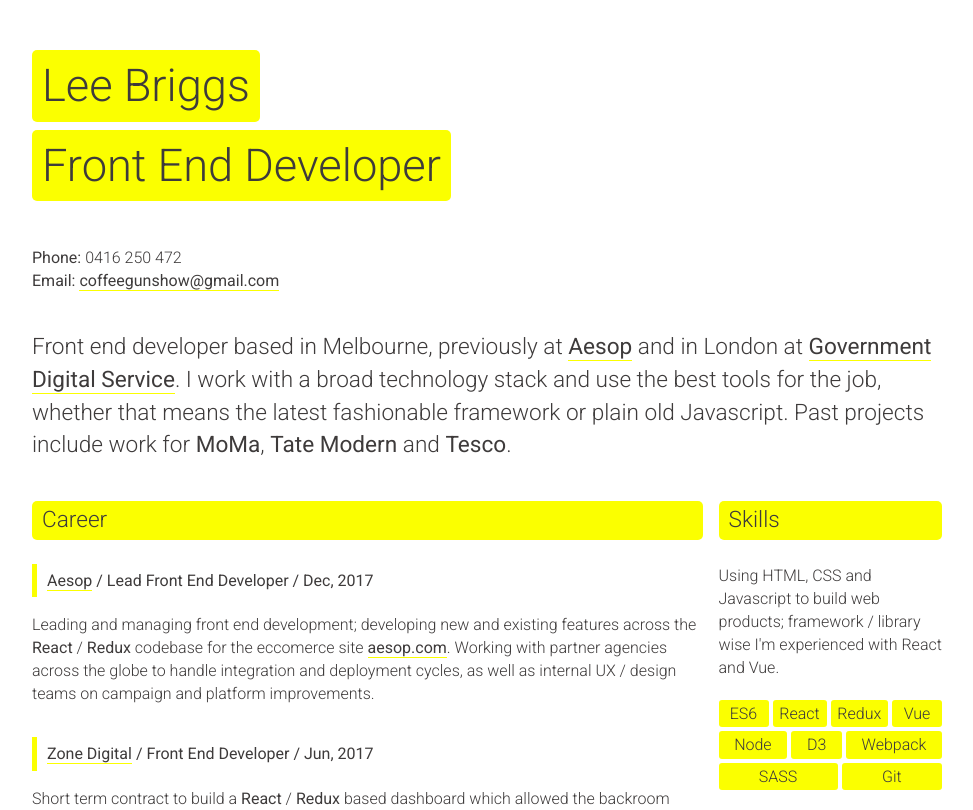
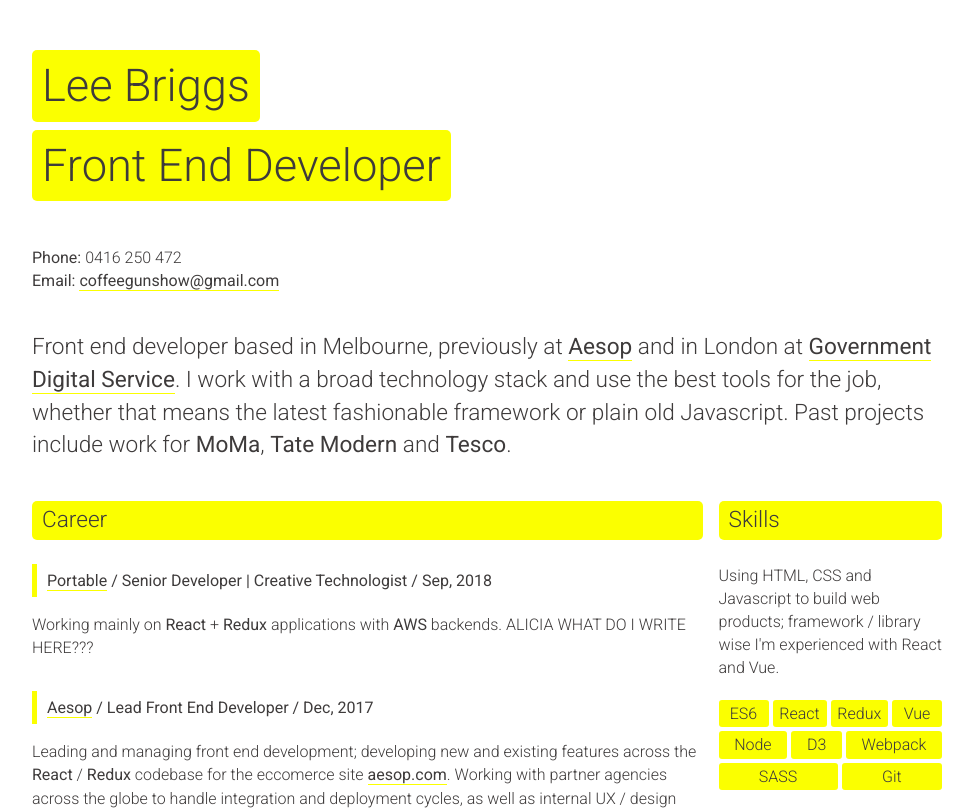
Before and after one commit to theleebriggs/theleebriggs.github.io, a React (Create React App) app: page / in a window 1280 px wide. Shown: the top 810 px of the page, without its empty margins (153-1126 px from the left). Built offline with nearby package versions, Linux system fonts and the light colour scheme.

Commit message:
Upgraded react-scripts. Updated resume content.

```diff
--- a/src/Resume/resume.data.js
+++ b/src/Resume/resume.data.js
@@ -8,6 +8,19 @@
 }
 
 const work = [
+  {
+    name: 'Portable',
+    position: 'Senior Developer | Creative Technologist',
+    url: 'https://portable.com.au',
+    startDate: '2018-09-01',
+    endDate: '2018-05-01',
+    summary: '<p>Working mainly on <strong>React</strong> + <strong>Redux</strong> applications with <strong>AWS</strong> backends. ALICIA WHAT DO I WRITE HERE???</p>',
+    highlights: [],
+    tags: [
+      'React',
+      'Redux'
+    ]
+  },
   {
     name: 'Aesop',
     position: 'Lead Front End Developer',
```
Also changed, not shown: package.json (+18 -13 lines), 2 other files (tests, documents, lock files or other folders).
